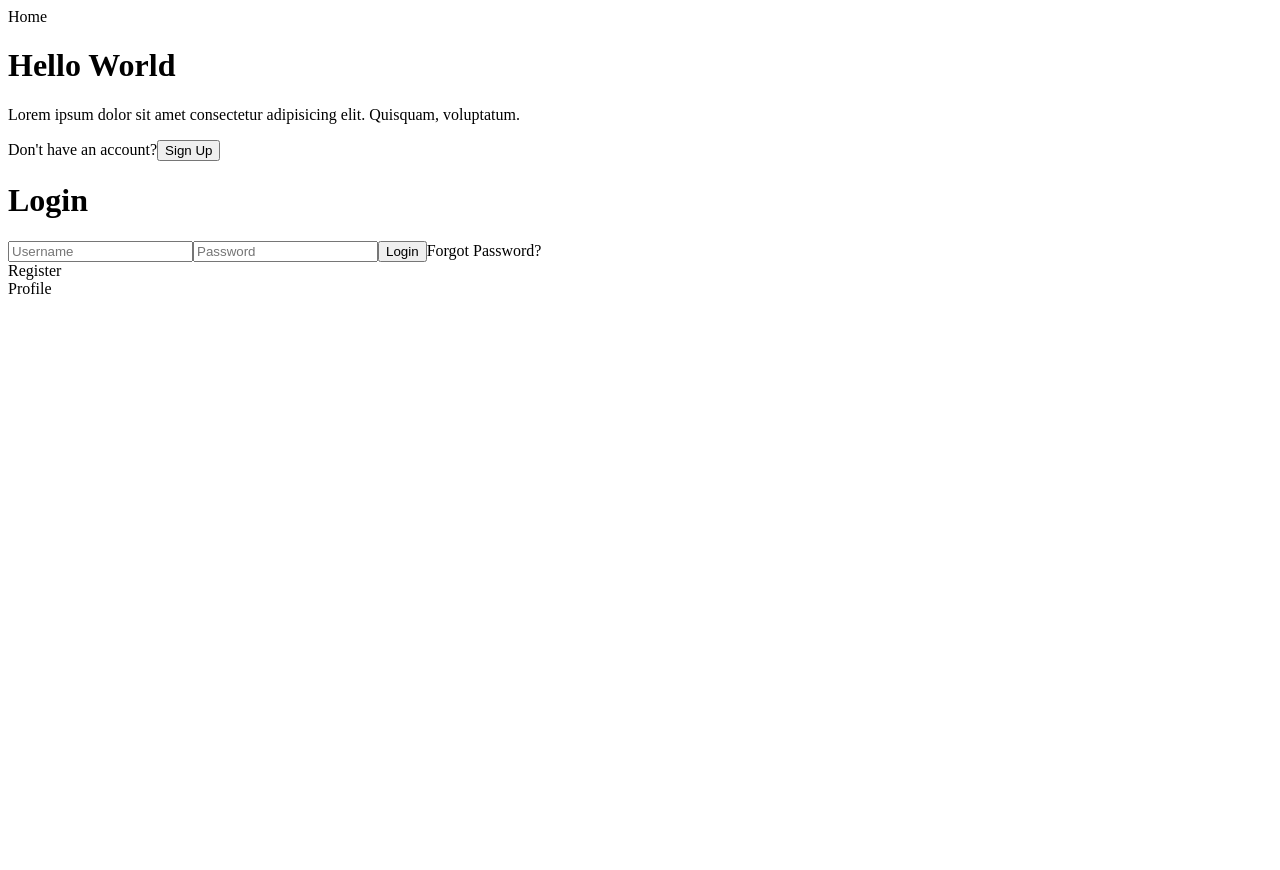
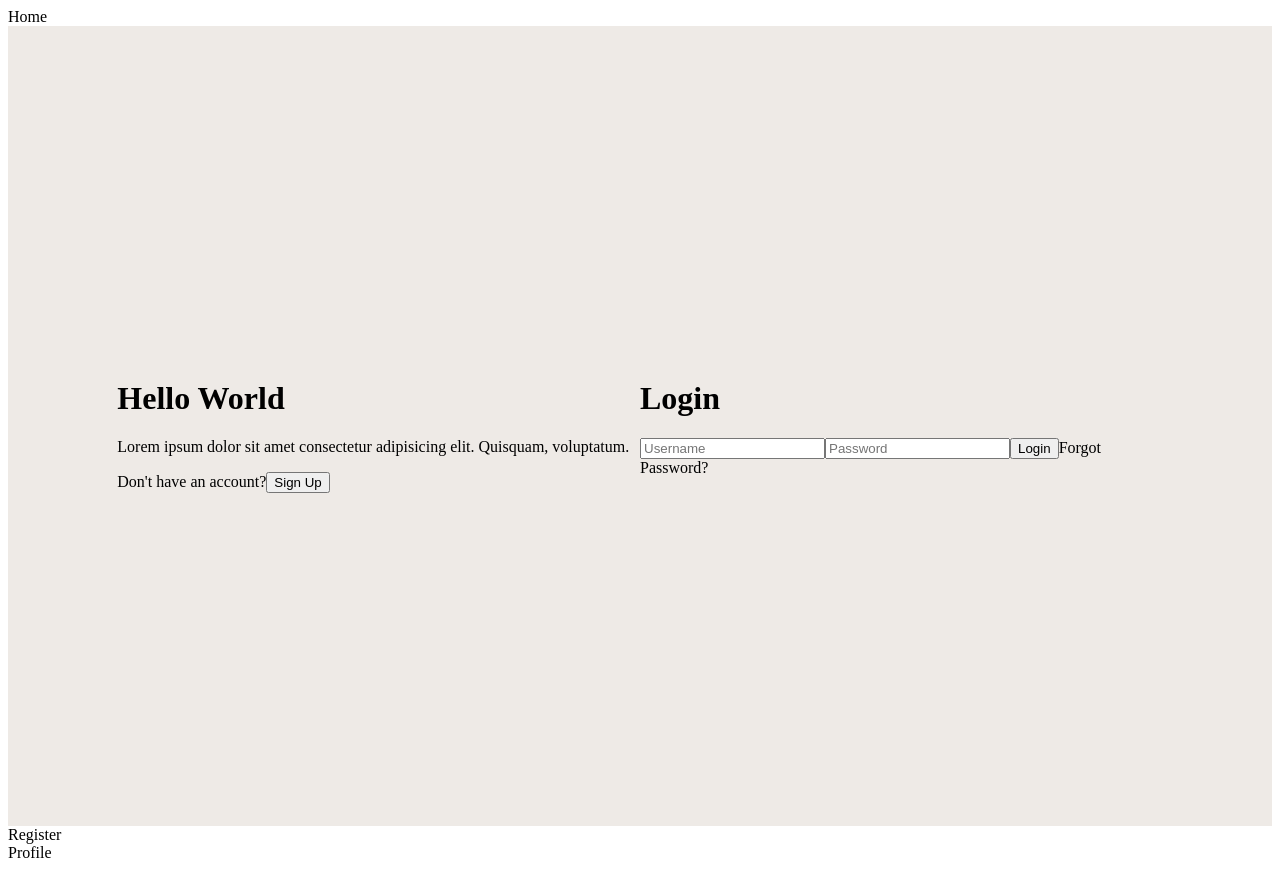
Before and after one commit to Isaiah-Mwinga/media-App, a React (Vite) app in the folder media/: page / in a window 1280 px wide. Before the commit the page ends 800 px from the top, so only its background shows below. Built offline with nearby package versions, Linux system fonts and the light colour scheme.

Commit message:
media app

```diff
--- a/media/src/pages/login/Login.scss
+++ b/media/src/pages/login/Login.scss
@@ -0,0 +1,27 @@
+.login{
+    height: 100vh;
+    background-color: rgb(238, 234, 230);
+    display: flex;
+    justify-content: center;
+    align-items: center;
+    .card{
+        display: flex;
+        .left{
+            flex: 1;
+            .h1{}
+            .p{}
+            .span{}
+            .button{}
+        }
+        .right{
+            flex: 1;
+            .h1{}
+            .form{
+                .input{}
+                .input{}
+                .button{}
+                .span{}
+            }
+        }
+    }
+}
```
